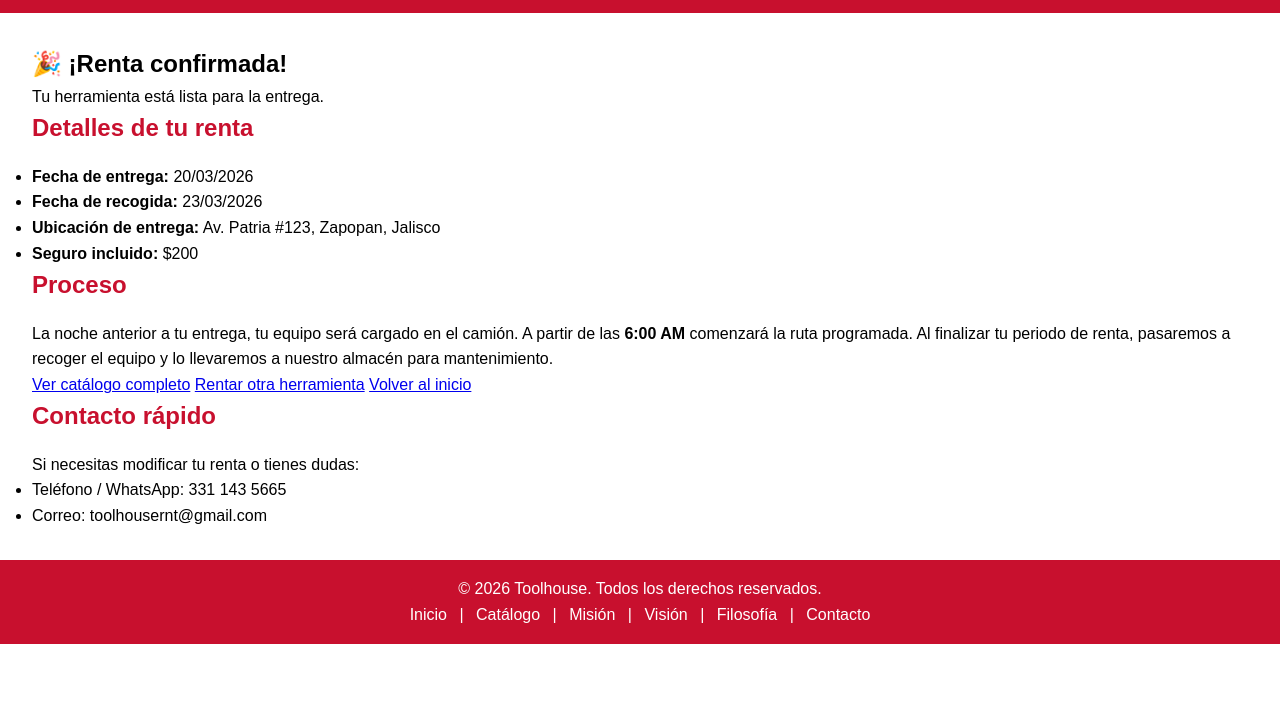
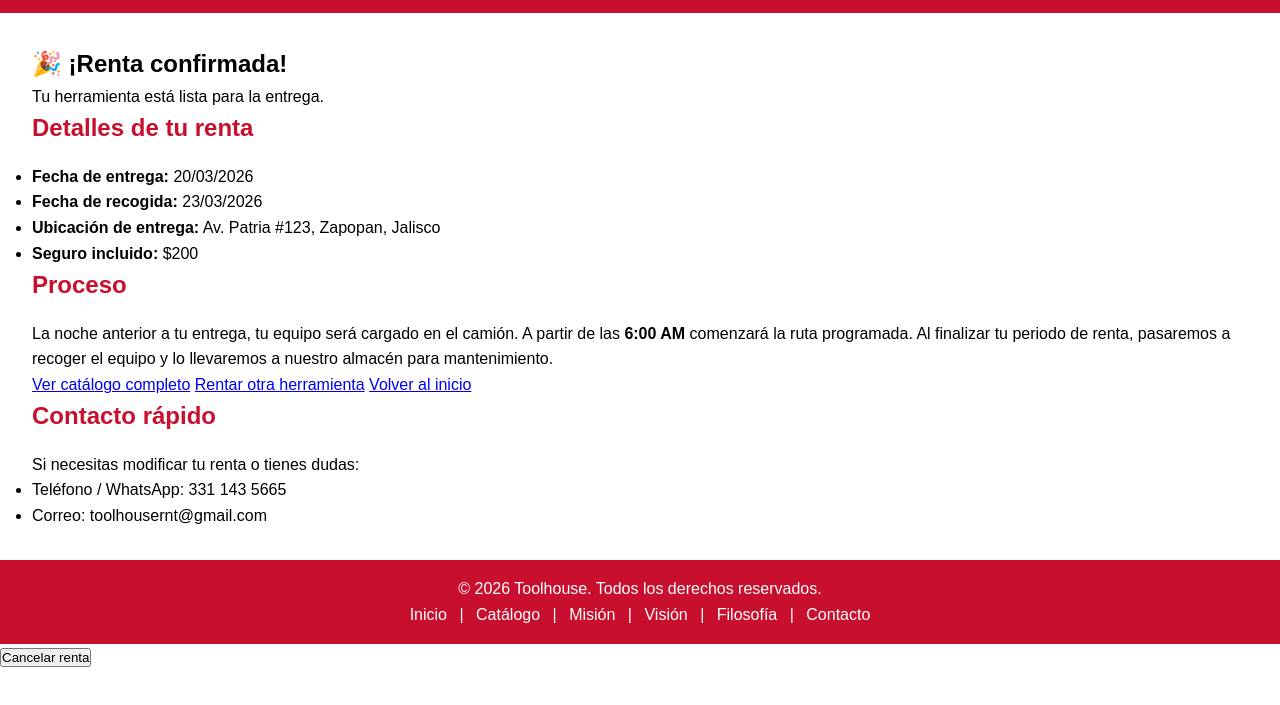
Before and after one commit to thotbcs-rat/toolhouse-web-, a plain HTML site: page confirmacion.html in a window 1280 px wide. Shown: the part 57-762 px from the top of the page. Drawn offline with Linux system fonts and the light colour scheme.

Commit message:
Update confirmacion.html

```diff
--- a/confirmacion.html
+++ b/confirmacion.html
@@ -77,5 +77,7 @@
     </nav>
   </footer>
 
+<button id="cancelar-renta" data-producto="Podadora">Cancelar renta</button>
+
 </body>
 </html>
```
